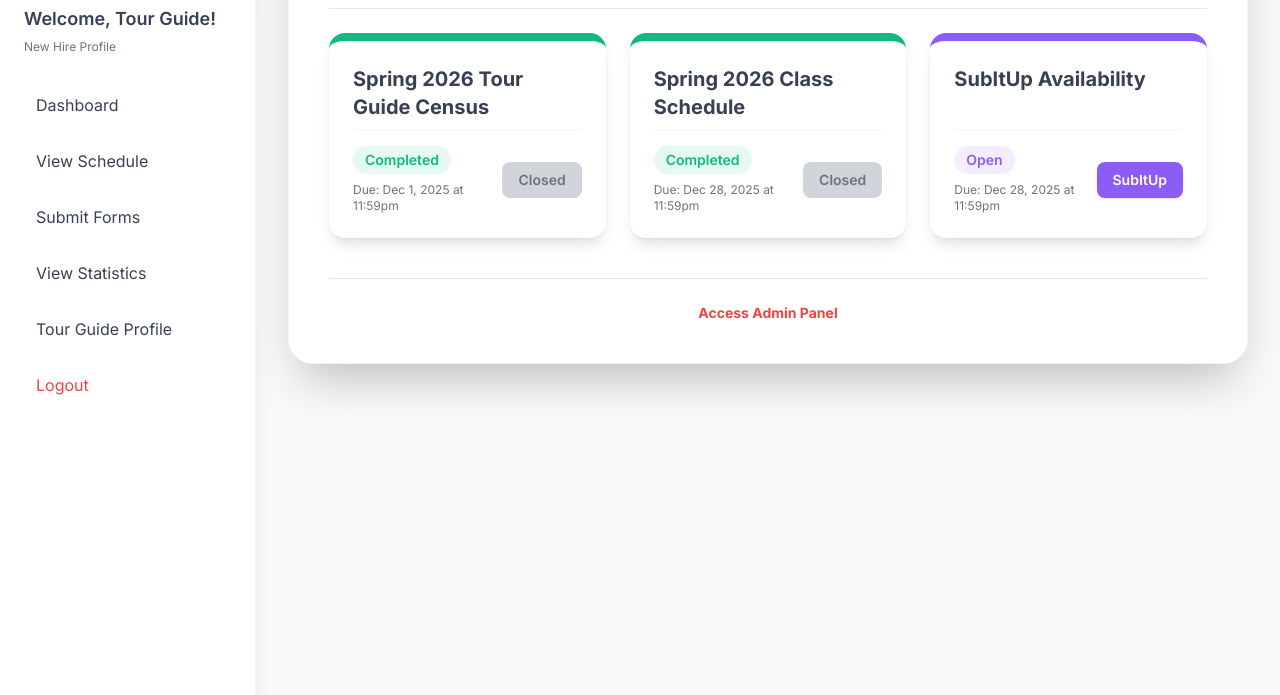
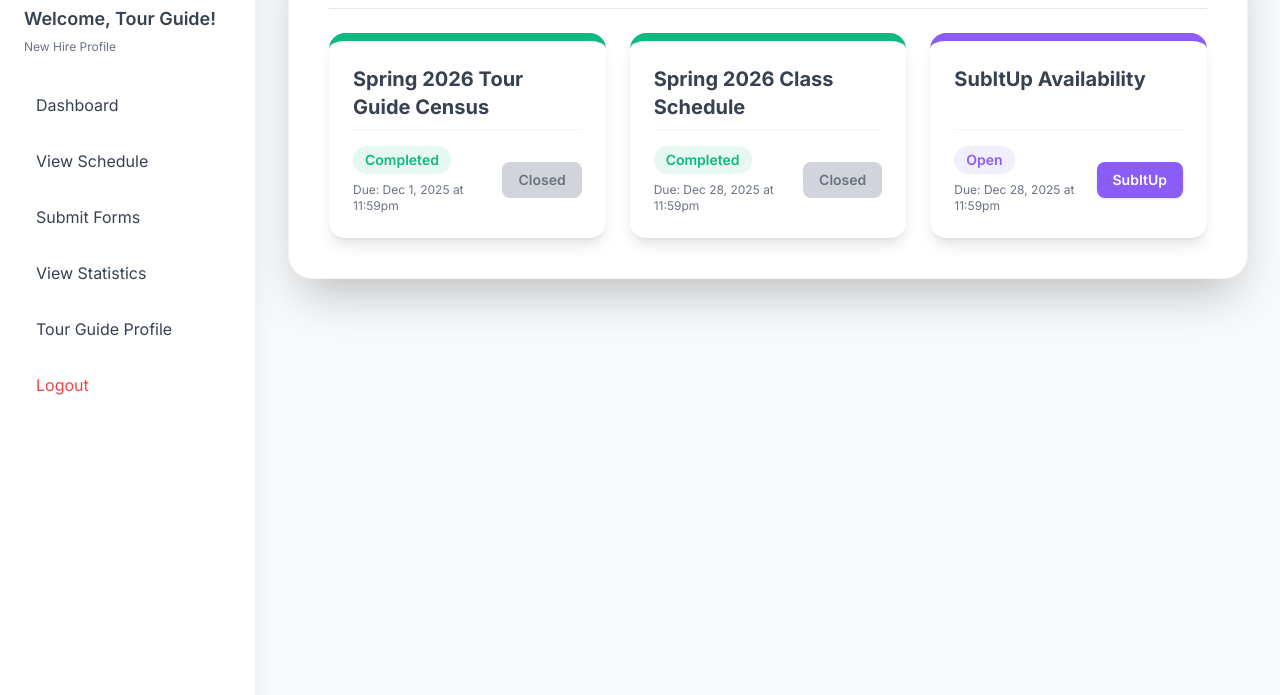
Before and after one commit to jlavra3/admissions, a plain HTML site: page tgis_passthrough_uid82000192.html in a window 1280 px wide. Shown: the part 105-800 px from the top of the page. Drawn offline with nearby package versions, Linux system fonts and the light colour scheme.

Commit message:
Update tgis_passthrough_uid82000192.html

```diff
--- a/tgis_passthrough_uid82000192.html
+++ b/tgis_passthrough_uid82000192.html
@@ -151,11 +151,7 @@
             </div>
         </div>
 
-        <div class="mt-10 pt-6 border-t border-gray-200">
-            <p class="text-sm text-gray-500 font-medium text-center">
-                <a href="#" class="text-status-red hover:text-red-700 font-bold">Access Admin Panel</a>
-            </p>
-        </div>
+
     </div>
 </div>
 <script>
```
